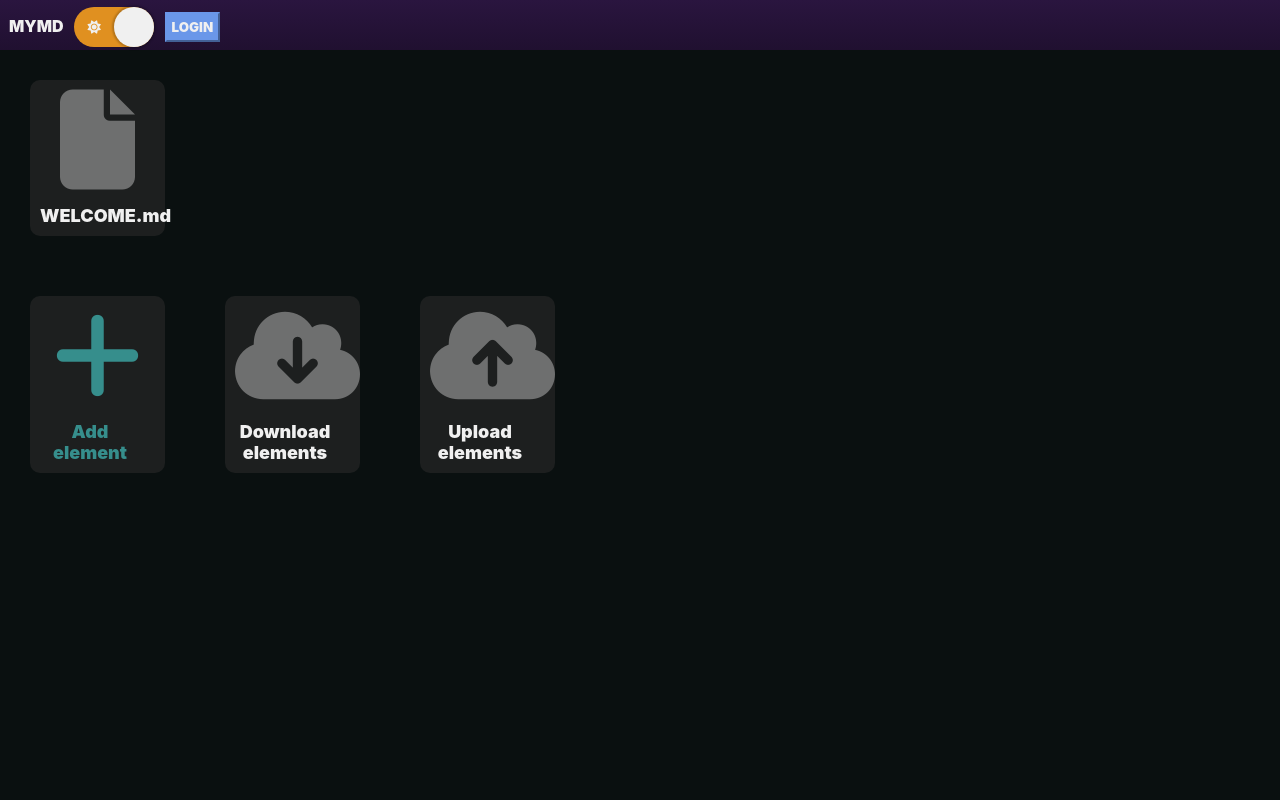
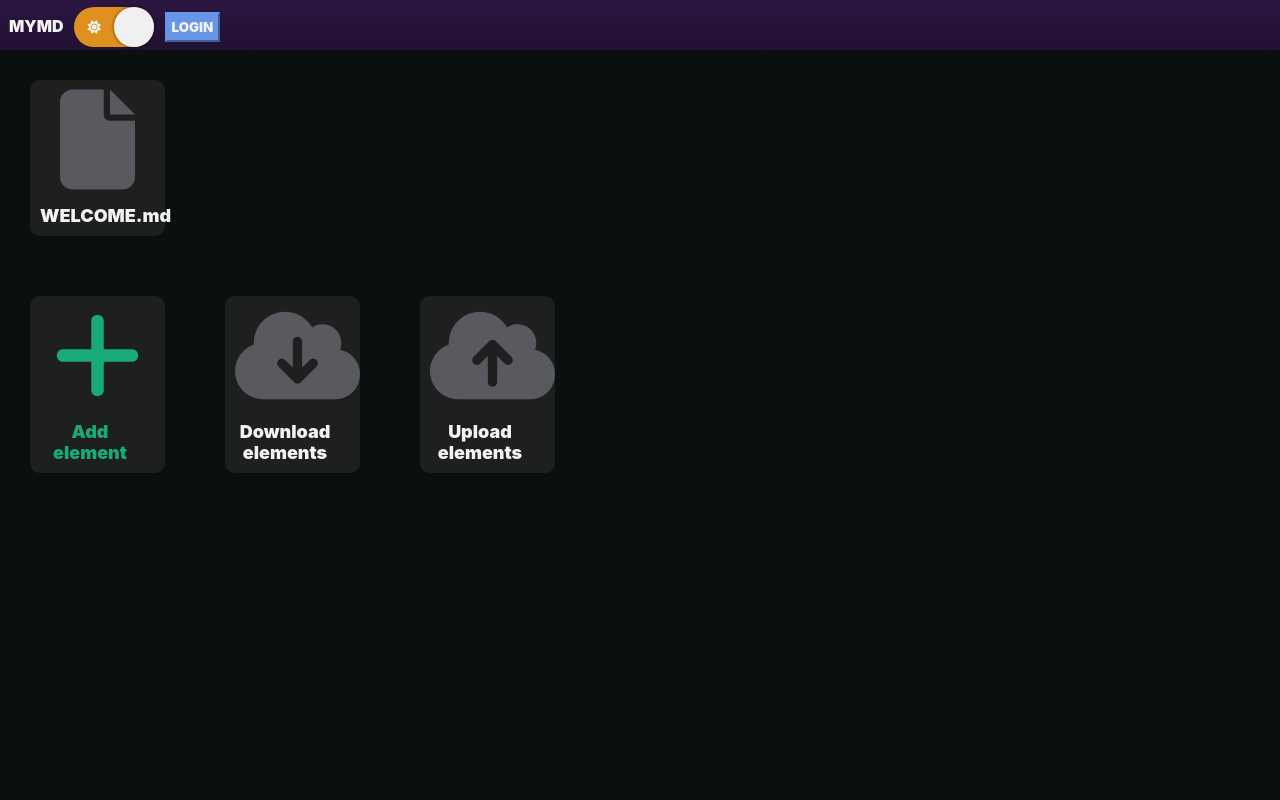
Before and after one commit to GaelQuesadilla/mymditor, a Django app: page / in a window 1280 px wide. Run offline with Django 3.2, Linux system fonts and the light colour scheme; some libraries are stand-ins or nearby versions.

Commit message:
colors actualized

```diff
--- a/mymd/static/css/index.css
+++ b/mymd/static/css/index.css
@@ -3,15 +3,15 @@
   margin: 0px;
   box-sizing: border-box;
   font-family: BlinkMacSystemFont, 'Segoe UI', Roboto, Oxygen, Ubuntu, Cantarell, 'Open Sans', 'Helvetica Neue', sans-serif;
-  color: #05050a; }
+  color: #04040b; }
   .dark * {
-    color: #F0F0F0; }
+    color: #f2f2f2; }
 
 body {
   transition: color 0.2s ease;
   transition: background-color 0.2s ease;
   margin: 0px;
-  background-color: #dadddd; }
+  background-color: #d7d9db; }
   body.dark {
     background-color: #0a1010; }
 
@@ -370,9 +370,9 @@
   padding: 10px;
   display: inline-block;
   border-radius: 10px;
-  background-color: #f1f1f1; }
+  background-color: #c9c9cf; }
   .dark .element {
-    background-color: #1d1f1f; }
+    background-color: #1e2020; }
   .element .element__option {
     transition: color 0.2s ease;
     transition: background-color 0.2s ease;
@@ -386,13 +386,13 @@
       line-height: 100px;
       display: inline-block;
       font-size: 100px;
-      color: rgba(96, 96, 96, 0.7); }
+      color: rgba(92, 99, 112, 0.7); }
       .element .element__option a i:hover {
-        color: rgba(96, 96, 96, 0.9); }
+        color: rgba(92, 99, 112, 0.9); }
         .dark .element .element__option a i:hover {
-          color: rgba(192, 192, 192, 0.9); }
+          color: rgba(148, 148, 158, 0.9); }
       .dark .element .element__option a i {
-        color: rgba(192, 192, 192, 0.5); }
+        color: rgba(148, 148, 158, 0.5); }
   .element .element__title {
     transition: color 0.2s ease;
     transition: background-color 0.2s ease;
@@ -402,23 +402,23 @@
     width: 100px; }
 
 .box-container #AddElementContainer {
-  border-color: #368e8c; }
+  border-color: #18aa79; }
   .box-container #AddElementContainer span a i {
-    color: #368e8c; }
+    color: #18aa79; }
     .box-container #AddElementContainer span a i:hover {
-      color: #196261; }
+      color: #1f7a7a; }
       .dark .box-container #AddElementContainer span a i:hover {
-        color: #53bebb; }
+        color: #2de1a5; }
   .box-container #AddElementContainer .element__title {
-    color: #368e8c; }
+    color: #18aa79; }
 
 .box {
   margin: 30px;
   padding: 20px;
   border-radius: 40px;
-  background-color: #F0F0F0; }
+  background-color: #f2f2f2; }
   .dark .box {
-    background-color: #202030; }
+    background-color: #302e38; }
 
 .modal {
   display: flex;
--- a/mymd/static/scss/index.scss
+++ b/mymd/static/scss/index.scss
@@ -1,40 +1,40 @@
 //! --- VARS ---
 
 //-> --- COLORS ---
-$red-color: #c21d4e;
-$red-color-dark: #831421;
+$red-color: hsl(342, 75%, 45%);
+$red-color-dark: hsl(353, 90%, 30%);
 
-$orange-color: #e09020;
-$orange-color-dark: #c85507;
+$orange-color: hsl(35, 76%, 50%);
+$orange-color-dark: hsl(24, 93%, 41%);
 
-$yellow-color: #f1ee19;
-$yellow-color-dark: #eecc09;
+$yellow-color: hsl(59, 89%, 52%);
+$yellow-color-dark: hsl(45, 93%, 48%);
 
-$green-color: #368e8c;
-$green-color-dark: #196261;
+$green-color: hsl(160, 75%, 38%);
+$green-color-dark: hsl(180, 60%, 30%);
 
-$blue-color: #2768df;
-$blue-color-dark: #201570;
+$blue-color: hsl(219, 74%, 51%);
+$blue-color-dark: hsl(247, 68%, 40%);
 
-$purple-color: #503080;
-$purple-color-dark: #201030;
+$purple-color: hsl(264, 45%, 35%);
+$purple-color-dark: hsl(270, 50%, 13%);
 
-$white-color: #F0F0F0;
-$white-color-dark: #D0D0D0;
+$white-color: hsl(0, 0%, 95%);
+$white-color-dark: hsl(0, 0%, 80%);
 
-$black-color: #15151a;
-$black-color-dark: #05050a;
+$black-color: hsl(240, 11%, 10%);
+$black-color-dark: hsl(240, 50%, 3%);
 
-$gray-color: #c0c0c0;
-$gray-color-dark: #606060;
-$gray-color-darker: #202030;
+$gray-color: hsl(240, 5%, 60%);
+$gray-color-dark: hsl(220, 10%, 40%);
+$gray-color-darker: hsl(250, 10%, 20%);
 // -> ---
-//-> --- ESPECIFIC COLORS ---
-$background-color: #dadddd;
-$background-color-dark: #0a1010;
+//-> --- SPECIFIC COLORS ---
+$background-color: hsl(200, 5%, 85%);
+$background-color-dark: hsl(180, 25%, 5%);
 
-$box-color: #f1f1f1;
-$box-color-dark: #1d1f1f;
+$box-color: hsl(240, 5%, 80%);
+$box-color-dark: hsl(180, 3%, 12%);
 
 $main-color: $purple-color;
 $main-color-dark: $purple-color-dark;
@@ -42,8 +42,8 @@
 $text-color: $black-color-dark;
 $text-color-dark: $white-color;
 
-$input-color: #e2e0e3;
-$input-color-dark: #323035;
+$input-color: hsl(280, 5%, 88%);
+$input-color-dark: hsl(264, 5%, 20%);
 // -> ---
 // !---
 //! --- MIXINS ---
--- a/mymd/static/scss/section/_index.scss
+++ b/mymd/static/scss/section/_index.scss
@@ -32,8 +32,8 @@
         width: 1.5em;
         height: 1.5em;
         padding: 0px;
-        border: 0.2em solid #808080;
-        border-top-color: #3080a0;
+        border: 0.2em solid hsl(0, 0%, 50%);
+        border-top-color: hsl(197, 54%, 41%);
         animation: spinner 0.7s ease-in infinite;
         top: 0;
         left: 0;
@@ -125,16 +125,16 @@
 
         // -> --- COLORS ---
         &.white {
-            background-color: #c0c0c5ee;
+            background-color: hsla(240, 4%, 76%, 0.933);
             .dark & {
-                background-color: #d0d0d9ee;
+                background-color: hsla(240, 11%, 83%, 0.933);
             }
         }
         // -> ---
 
         p {
             flex: 6;
-            color: #101010ff;
+            color: hsl(0, 0%, 6%);
             display: inline-block;
 
         }
--- a/mymd/static/scss/section/_modal.scss
+++ b/mymd/static/scss/section/_modal.scss
@@ -10,7 +10,7 @@
     display: flex;
     align-items: center;
     justify-content: center;
-    background-color: #00000060;
+    background-color: hsla(0, 0%, 0%, 0.376);
     padding: 30px;
 
     .modal-content{
@@ -21,9 +21,9 @@
         min-width: 100px;
 
         //-> --- COLORS ---
-        background-color: $white-color;
+        background-color: $background-color;
         .dark &{
-            background-color: $gray-color-darker;
+            background-color: $background-color-darker;
         }
         // -> ---
     }
--- a/mymd/static/scss/section/_nav.scss
+++ b/mymd/static/scss/section/_nav.scss
@@ -39,7 +39,7 @@
         display: flex;
         outline: none;
         // -> --- COLORS ---
-        background-color: #203040;
+        background-color: hsl(210, 33%, 19%);
         color: $white-color;
         // -> ---
 
@@ -54,8 +54,8 @@
             left: 0;
             right: unset;
             // -> --- COLORS ---
-            background: #f0f0f0;
-            box-shadow: 0 0 2px 2px rgba($color: #000, $alpha: 0.2);
+            background: hsl(0, 0%, 94%);
+            box-shadow: 0 0 2px 2px rgba($color: hsl(0, 0%, 0%), $alpha: 0.2);
             // -> ---
         }
 
```
Also changed, not shown: other parts of mymd/static/css/index.css (+85 -85 lines).
